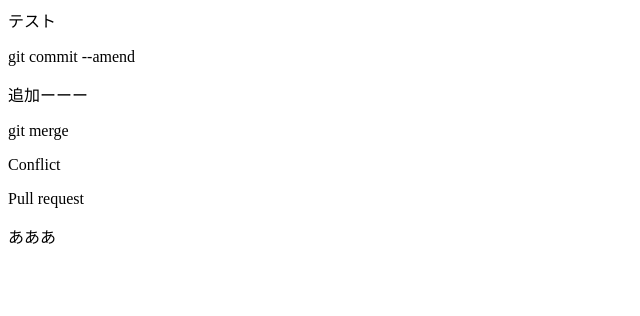
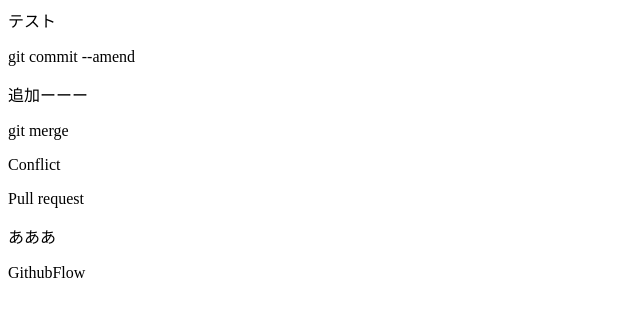
Before and after one commit to yukkipooske/intro_git, a plain HTML site: page index.html in a window 1280 px wide. Shown: the whole page, without its empty margins (0-640 px from the left). Drawn offline with Linux system fonts and the light colour scheme.

Commit message:
gitHubflowを追加

```diff
--- a/index.html
+++ b/index.html
@@ -5,3 +5,4 @@
 <p>Conflict</p>
 <p>Pull request</p>
 あああ
+<p>GithubFlow</p>
```
